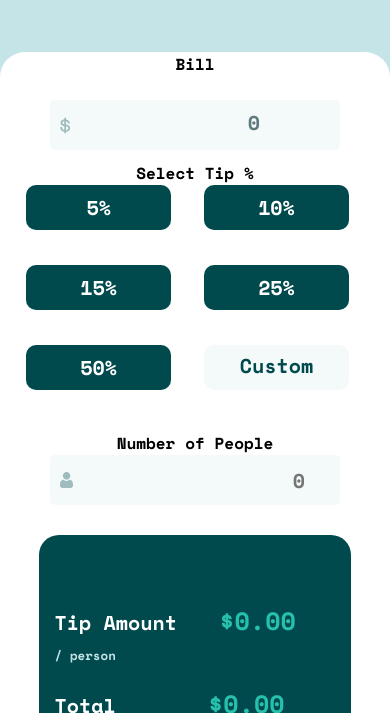
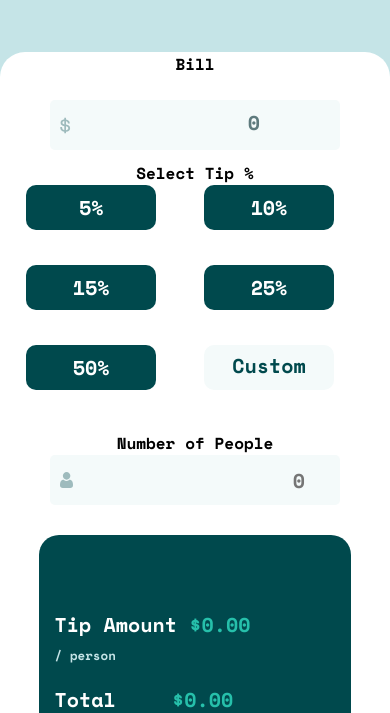
Before and after one commit to K1337xz/Tip-calculator-app, a plain HTML site: page index.html in a window 390 px wide. Shown: the part 131-844 px from the top of the page. Drawn offline with nearby package versions, Linux system fonts and the light colour scheme.

Commit message:
Update style.css

```diff
--- a/style.css
+++ b/style.css
@@ -48,7 +48,6 @@ nav img {
 	outline: none;
 	border: none;
 }
-
 .bill::placeholder {
 	text-align: right;
 	margin-right: 25px;
@@ -213,7 +212,7 @@ sub {
 	}
 	.spliter input[type="button"] {
 		cursor: pointer;
-		width: 145px;
+		width: 130px;
 		height: 45px;
 		margin-bottom: 17px;
 		background-color: hsl(183, 100%, 15%);
@@ -227,7 +226,7 @@ sub {
 		margin-bottom: 11px;
 	}
 	.customtip {
-		width: 145px;
+		width: 130px;
 		height: 45px;
 		border: none;
 		outline: none;
@@ -277,4 +276,14 @@ sub {
 		cursor: pointer;
 		pointer-events: all;
 	}
+	.tip {
+		margin-left: 0;
+		font-size: 20px;
+	}
+	.total {
+		margin-top: 30px;
+		margin-left: 44px;
+		font-size: 20px;
+		color: hsl(172, 67%, 45%);
+	}
 }
```
